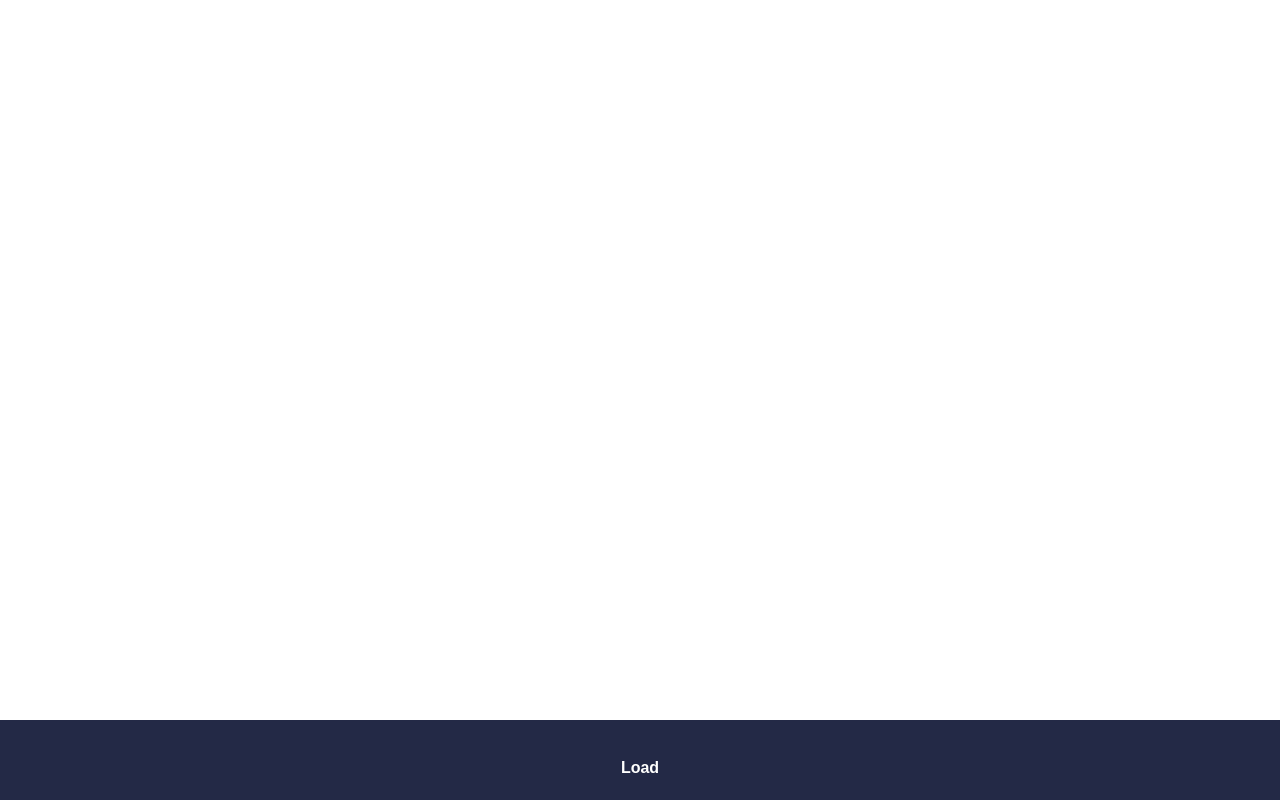
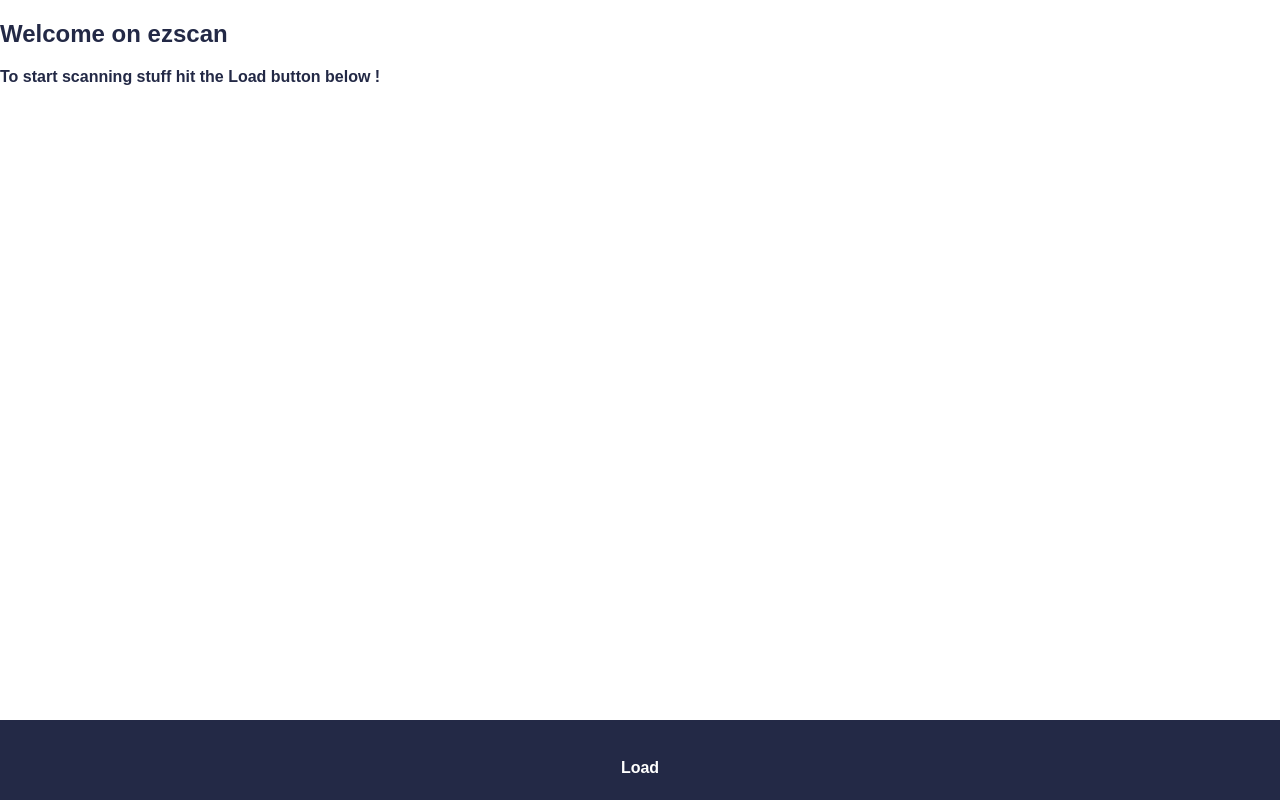
Before and after one commit to sfluor/ezscan, a React app: page / in a window 1280 px wide. Built offline with nearby package versions, Linux system fonts and the light colour scheme; some icons are missing.

Commit message:
ui: add landing page

```diff
--- a/src/CameraInput.tsx
+++ b/src/CameraInput.tsx
@@ -15,6 +15,10 @@ import {
 } from './lib/imgkit';
 import { Quadrilateral } from './lib/geometry';
 
+// TODO: move colors to file
+const primaryColor = '#232946';
+const secondaryColor = 'white';
+
 const buttonStyle: React.CSSProperties = {
   alignItems: 'center',
   background: 'none',
@@ -31,6 +35,17 @@ const buttonStyle: React.CSSProperties = {
   textAlign: 'center',
 };
 
+function LandingDocumentation() {
+  return (
+    <div style={{ color: primaryColor }}>
+      <h2>Welcome on ezscan</h2>
+      <div>
+        To start scanning stuff hit the <b>Load</b> button below !
+      </div>
+    </div>
+  );
+}
+
 function FileInput({
   onChange,
 }: {
@@ -46,7 +61,7 @@ function FileInput({
         onChange={onChange}
         style={{ display: 'none' }}
       />
-      <Camera color="white" />
+      <Camera color={secondaryColor} />
       <span>Load</span>
     </label>
   );
@@ -110,7 +125,7 @@ function CameraInput() {
   };
 
   return (
-    <FullScreenDiv>
+    <FullScreenDiv style={{ display: 'flex', flexDirection: 'column' }}>
       <div
         id="container"
         style={{
@@ -118,12 +133,14 @@ function CameraInput() {
           height: '90%',
         }}
       >
-        {image && (
+        {image ? (
           <InteractiveCanvas
             sizePct={{ width: 100, height: 85 }}
             onCornersChange={setCorners}
             image={image}
           />
+        ) : (
+          <LandingDocumentation />
         )}
       </div>
       <footer
@@ -133,7 +150,7 @@ function CameraInput() {
           flexDirection: 'row',
           justifyContent: 'space-around',
           width: '100%',
-          backgroundColor: '#232946',
+          backgroundColor: primaryColor,
           height: '10%',
           alignItems: 'center',
         }}
@@ -147,17 +164,17 @@ function CameraInput() {
         />
         {image && (
           <Button name="Rotate left" action={() => onRotate(Direction.Left)}>
-            <RotateLeft color="white" />
+            <RotateLeft color={secondaryColor} />
           </Button>
         )}
         {image && (
           <Button name="Crop" action={onCrop}>
-            <Crop color="white" />
+            <Crop color={secondaryColor} />
           </Button>
         )}
         {image && (
           <Button name="Rotate right" action={() => onRotate(Direction.Right)}>
-            <RotateRight color="white" />
+            <RotateRight color={secondaryColor} />
           </Button>
         )}
       </footer>
```
